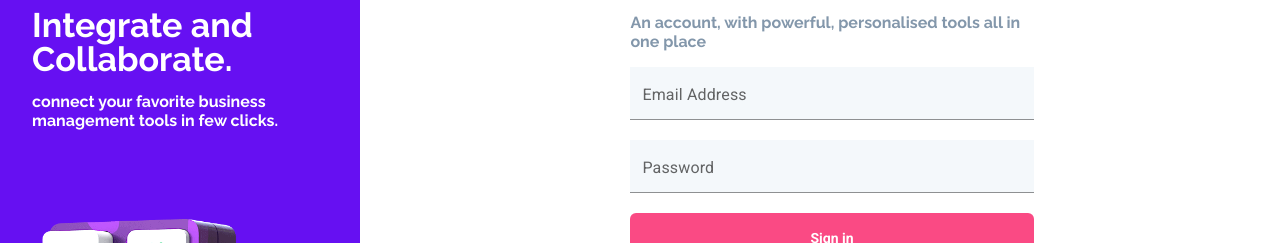
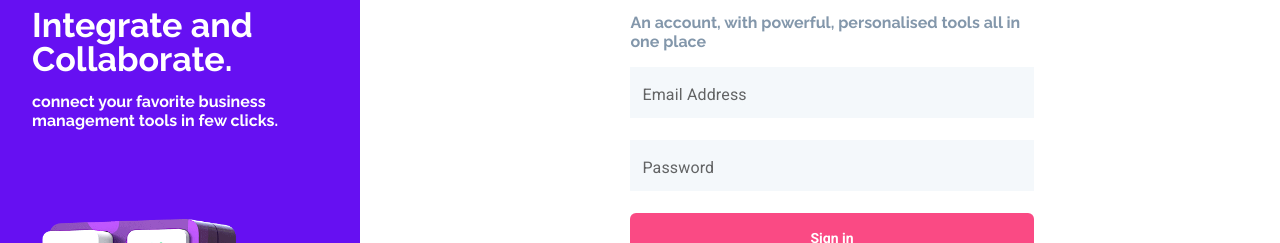
Before and after one commit to hussainibulama/prospa, a React (Create React App) app: page / in a window 1280 px wide. Shown: the part 210-453 px from the top of the page. Built offline with nearby package versions, Linux system fonts and the light colour scheme.

Commit message:
work completed

```diff
--- a/src/components/pages/Dashboard/Transfer/index.tsx
+++ b/src/components/pages/Dashboard/Transfer/index.tsx
@@ -3,6 +3,27 @@ import Sidenav from "../../../common/Nav/sidenav";
 import Topnav from "../../../common/Nav/topnav";
 import "./transfer.scss";
 import TextField from "@mui/material/TextField";
+import { styled } from "@mui/material/styles";
+const CssTextField = styled(TextField)({
+  "& label.Mui-focused": {
+    color: "red",
+  },
+  "& .MuiFilledInput-root:before": {
+    borderBottom: "2px solid white",
+  },
+  "& .MuiFilledInput-root:after": {
+    boxSizing: "content-box",
+    borderWidth: "1px",
+    borderStyle: "solid",
+    borderImage: `linear-gradient(
+            270deg,
+            #00d2ff -8.34%,
+            #7e51ff 50.93%,
+            #fa4a84 106.85%
+          )`,
+    borderImageSlice: "1",
+  },
+});
 interface Props {}
 const Transfer: React.FC<Props> = () => {
   return (
@@ -21,15 +42,15 @@ const Transfer: React.FC<Props> = () => {
             </p>
             <form>
               <div className="Inputs">
-                <TextField
-                  id="filled-basic"
+                <CssTextField
+                  id="custom-css-outlined-input"
                   label="Account Number"
                   variant="filled"
                   fullWidth
                 />
                 <div>&nbsp;</div>
 
-                <TextField
+                <CssTextField
                   fullWidth
                   id="filled-basic"
                   label="Amount"
--- a/src/components/pages/Login/index.tsx
+++ b/src/components/pages/Login/index.tsx
@@ -10,10 +10,20 @@ const CssTextField = styled(TextField)({
   "& label.Mui-focused": {
     color: "red",
   },
-  "& .MuiOutlinedInput-root": {
-    "&.Mui-focused fieldset": {
-      borderColor: "white",
-    },
+  "& .MuiFilledInput-root:before": {
+    borderBottom: "2px solid white",
+  },
+  "& .MuiFilledInput-root:after": {
+    boxSizing: "content-box",
+    borderWidth: "1px",
+    borderStyle: "solid",
+    borderImage: `linear-gradient(
+            270deg,
+            #00d2ff -8.34%,
+            #7e51ff 50.93%,
+            #fa4a84 106.85%
+          )`,
+    borderImageSlice: "1",
   },
 });
 interface Props {}
@@ -33,13 +43,17 @@ const Login: React.FC<Props> = () => {
             </p>
 
             <CssTextField
-              id="filled-basic"
+              id="custom-css-outlined-input"
               label="Email Address"
               variant="filled"
             />
 
             <div>&nbsp;</div>
-            <CssTextField id="filled-basic" label="Password" variant="filled" />
+            <CssTextField
+              id="custom-css-outlined-input"
+              label="Password"
+              variant="filled"
+            />
             <div>
               <div>&nbsp;</div>
               <button
```
